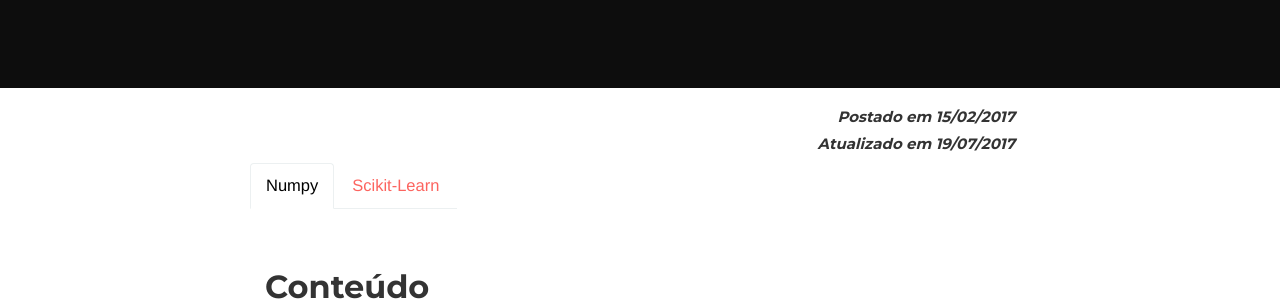
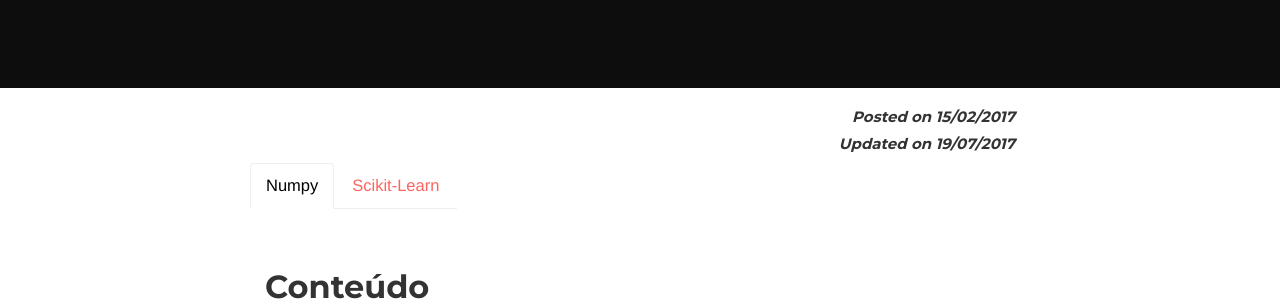
Before and after one commit to matheusfacure/matheusfacure.github.io, a Jekyll site: the page built from _posts/2017-02-15-MQO-formula-analitica.md, in a window 1280 px wide and 900 px high, scrolled down 461 px. Shown: the part 153-454 px from the top of the window. Built offline with Jekyll 4.4.1, drawn with Linux system fonts in a browser that asks for light colours; nearby versions of some CDN libraries; some web fonts are replaced; formulas are drawn with MathJax 3; comment, search, counter and statistics services are not loaded.

Commit message:
translate posted on

```diff
--- a/_includes/modals.html
+++ b/_includes/modals.html
@@ -18,7 +18,7 @@
                             <img src="{{ post.thumbnail }}" class="img-responsive img-centered" alt="{{ post.alt }}">
                             <p>{{ post.description }}</p>
                             <ul class="list-inline item-details">
-                                <li>Postado em
+                                <li>Posted on
                                     <strong>{{ post.date | date: "%-d/%m/%Y" }}</strong>
                                 </li>
 
--- a/_layouts/post.html
+++ b/_layouts/post.html
@@ -27,7 +27,7 @@
     <div class="container">
         <div class="row" style="margin-top: 1%; text-align: right;">
             <div class="col-lg-8 col-lg-offset-2 col-md-10 col-md-offset-1">
-            <h5><em>Postado em {{ page.date | date: "%-d/%m/%Y" }}</em><h5>
+            <h5><em>Posted on {{ page.date | date: "%-d/%m/%Y" }}</em><h5>
             </div>
         </div>
         <div class="row">
--- a/_layouts/tutorial.html
+++ b/_layouts/tutorial.html
@@ -26,8 +26,8 @@
     <div class="container">
         <div class="row" style="margin-top: 1%; text-align: right;">
             <div class="col-lg-8 col-lg-offset-2 col-md-10 col-md-offset-1">
-            <h5><em>Postado em {{ page.true-dt | date: "%-d/%m/%Y" }}</em><h5>
-            {% if page.update %}<h5><em>Atualizado em {{ page.update | date: "%-d/%m/%Y" }}</em><h5>{% endif %}
+            <h5><em>Posted on {{ page.true-dt | date: "%-d/%m/%Y" }}</em><h5>
+            {% if page.update %}<h5><em>Updated on {{ page.update | date: "%-d/%m/%Y" }}</em><h5>{% endif %}
         </div>
         </div>
         <div class="row">
```
